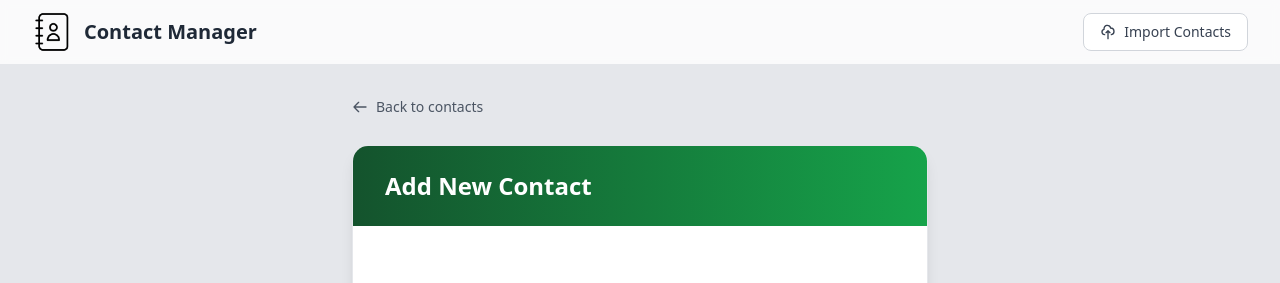
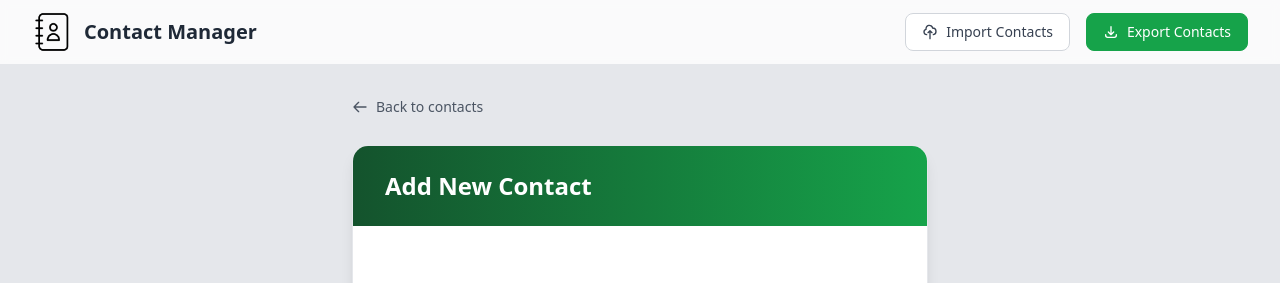
Before and after one commit to ovezthaking/Contact-Manager, a Django app: page /create-contact/ in a window 1280 px wide. Shown: the top 283 px of the page. Run offline with Django 5.2, Linux system fonts and the light colour scheme; data that the repository does not hold is empty; some libraries are stand-ins or nearby versions.

Commit message:
add export contacts functionality and update navbar

```diff
--- a/contact/urls.py
+++ b/contact/urls.py
@@ -9,4 +9,5 @@ urlpatterns = [
     path('edit-contact/<str:pk>/', views.updateContact, name='update-contact'),
     path('delete-contact/<str:pk>/', views.deleteContact, name='delete-contact'),
     path('import-contacts/', views.importContacts, name='import-contacts'),
+    path('export-contacts/', views.exportContacts, name='export-contacts'),
 ]
--- a/contact/views.py
+++ b/contact/views.py
@@ -5,6 +5,7 @@ from django.shortcuts import render, redirect
 from django.db.models import Q
 from django.db import transaction
 from django.contrib import messages
+from django.http import HttpResponse
 
 from .models import Contact, ContactStatus
 from .forms import ContactForm, ImportContactsForm
@@ -146,3 +147,33 @@ def importContacts(request):
 
     context = {'form': form}
     return render(request, 'contact/import_form.html', context)
+
+
+def exportContacts(request):
+    response = HttpResponse(content_type='text/csv')
+    response['Content-Disposition'] = 'attachment; filename="contacts_export.csv"'
+
+    writer = csv.writer(response)
+
+    writer.writerow([
+        'first_name',
+        'last_name',
+        'phone_number',
+        'email',
+        'city',
+        'status'
+    ])
+
+    contacts = Contact.objects.all().select_related('status')
+
+    for contact in contacts:
+        writer.writerow([
+            contact.first_name,
+            contact.last_name,
+            contact.phone_number,
+            contact.email,
+            contact.city,
+            contact.status.name
+        ])
+
+    return response
--- a/templates/navbar.html
+++ b/templates/navbar.html
@@ -18,6 +18,14 @@
                     <span class="hidden sm:inline">Import Contacts</span>
                     <span class="sm:hidden">Import</span>
                 </a>
+
+                <a href="{% url 'export-contacts' %}" class="inline-flex items-center gap-2 px-4 py-2 text-sm font-medium text-white bg-green-600 border border-green-600 rounded-lg hover:bg-green-700 transition-all duration-200 hover:shadow-sm">
+                    <svg class="w-4 h-4" fill="none" stroke="currentColor" viewBox="0 0 24 24">
+                        <path stroke-linecap="round" stroke-linejoin="round" stroke-width="2" d="M4 16v1a3 3 0 003 3h10a3 3 0 003-3v-1m-4-4l-4 4m0 0l-4-4m4 4V4"/>
+                    </svg>
+                    <span class="hidden sm:inline">Export Contacts</span>
+                    <span class="sm:hidden">Export</span>
+                </a>
             </div>
         </div>
     </div>
```
